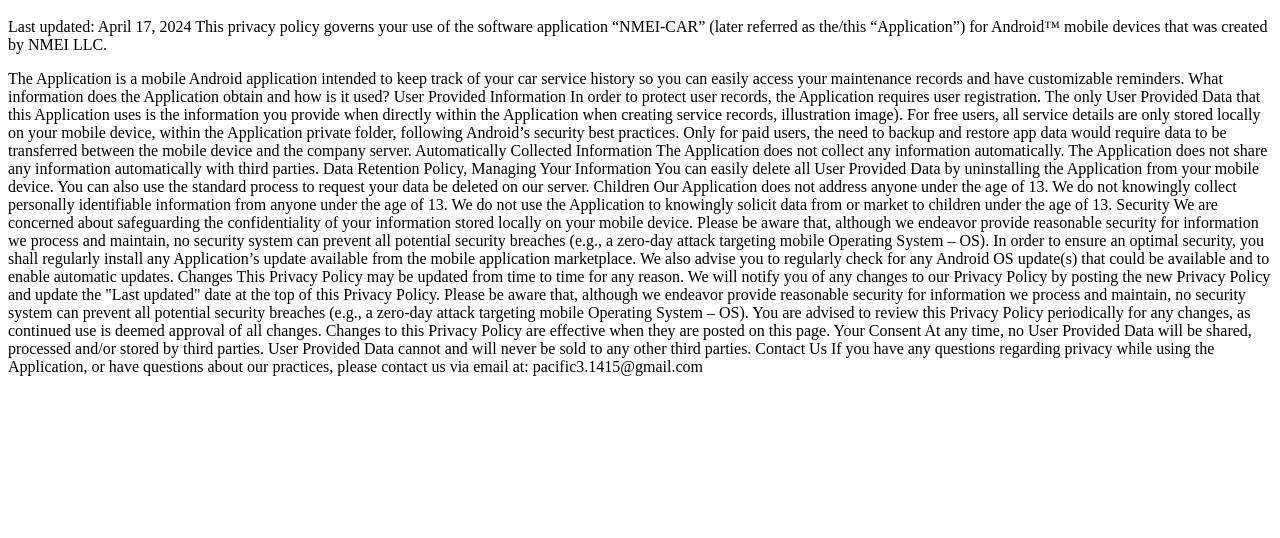
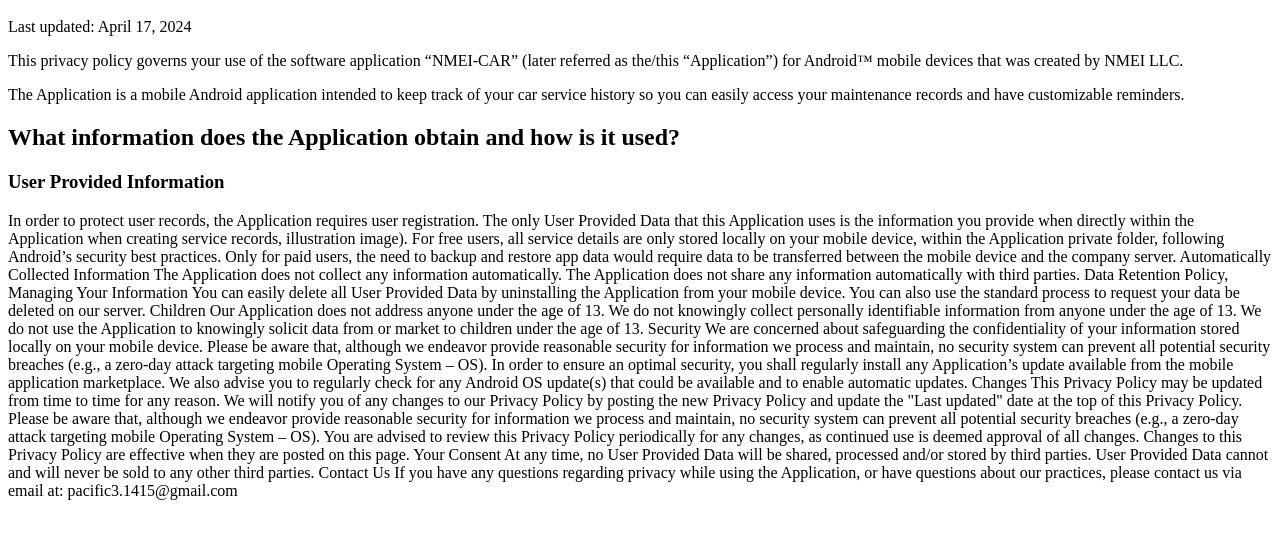
Before and after one commit to nmeius/nmeius.github.io, a plain HTML site: page index.html in a window 1280 px wide. Shown: the part 48-586 px from the top of the page. Drawn offline with Linux system fonts and the light colour scheme.

Commit message:
Update index.html

```diff
--- a/index.html
+++ b/index.html
@@ -3,17 +3,17 @@
 
   <H1>Privacy Policy For Android Application "NMEI-CAR"</H1>
 
-Last updated: April 17, 2024
+Last updated: April 17, 2024</p>
 
 This privacy policy governs your use of the software application “NMEI-CAR” (later referred as the/this “Application”) for Android™ mobile devices that was created by NMEI LLC.</p>
 
-The Application is a mobile Android application intended to keep track of your car service history so you can easily access your maintenance records and have customizable reminders.
+The Application is a mobile Android application intended to keep track of your car service history so you can easily access your maintenance records and have customizable reminders.</p>
 
-What information does the Application obtain and how is it used?
+<H2>What information does the Application obtain and how is it used?</H2>
 
-User Provided Information
+<H3>User Provided Information</H3>
 
-In order to protect user records, the Application requires user registration.
+In order to protect user records, the Application requires user registration. </hr>
 
 The only User Provided Data that this Application uses is the information you provide when directly within the Application when creating service records, illustration image).
 
```
